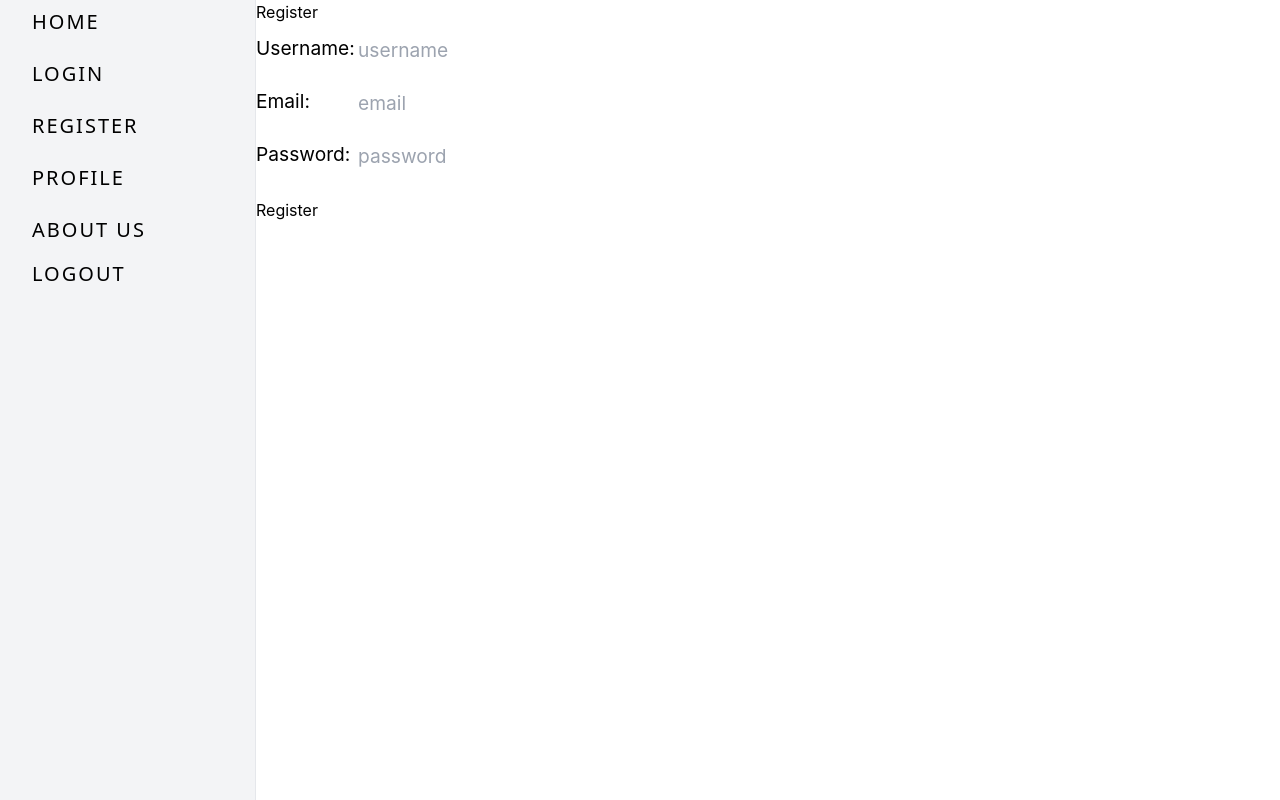
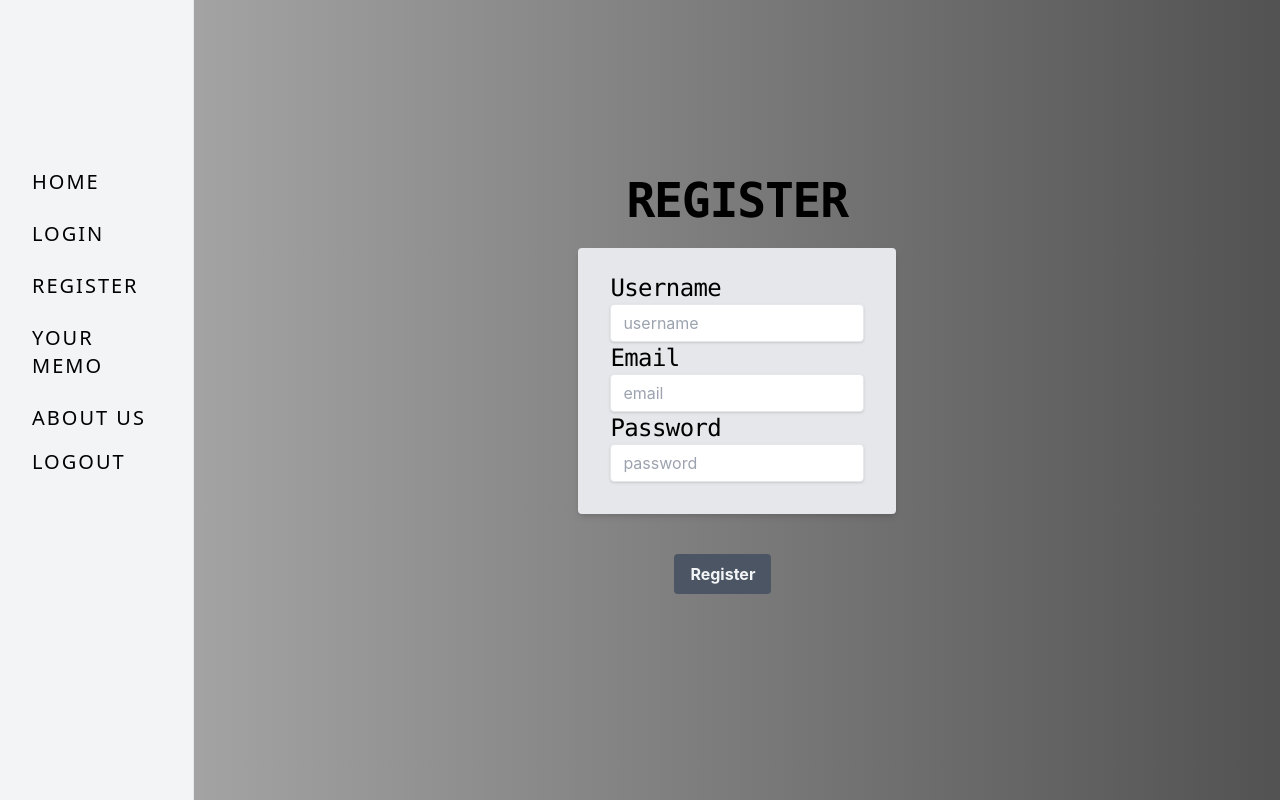
Before and after one commit to poomin12082542/SPA-project, a Next.js app in the folder frontend/: page /register in a window 1280 px wide. Built offline with nearby package versions, Linux system fonts and the light colour scheme.

Commit message:
7th commit tailwind everything except memo

```diff
--- a/frontend/components/navbar.js
+++ b/frontend/components/navbar.js
@@ -6,7 +6,7 @@ const Navbar = () => (
         <Link href="/"><li className ="text-xl font-sans p-2 hover:text-gray-500 mx-6 mb-2   uppercase tracking-widest"> Home </li></Link>
         <Link href="/login"><li className ="text-xl font-sans p-2 hover:text-gray-500 mx-6 mb-2  uppercase tracking-widest"> Login </li></Link>
         <Link href="/register"><li className ="text-xl font-sans p-2 hover:text-gray-500 mx-6 mb-2   uppercase tracking-widest"> Register </li></Link>
-        <Link href="/profile"><li className ="text-xl font-sans p-2 hover:text-gray-500 mx-6 mb-2   uppercase tracking-widest"> Profile </li></Link>
+        <Link href="/memo"><li className ="text-xl font-sans p-2 hover:text-gray-500 mx-6 mb-2   uppercase tracking-widest"> Your Memo </li></Link>
         <Link href="/aboutus"><li className ="text-xl font-sans p-2 hover:text-gray-500 mx-6 mb-2text-xs uppercase tracking-widest"> About Us</li></Link>
         <Link href="/logout"><li className ="text-xl font-sans p-2 hover:text-gray-500 mx-6 mb-2  uppercase tracking-widest"> Logout </li></Link>
         </ul>
--- a/frontend/pages/aboutus.js
+++ b/frontend/pages/aboutus.js
@@ -10,32 +10,32 @@ const AboutUs = ({ avatar_url, login }) => {
             <title>About Us</title>
         </Head>
         <div className="flex min-h-screen">
-            <div className="w-64 bg-gray-100 border-r border-gray-200"><Navbar /></div>
+            <div className="w-64 bg-gray-100 border-r border-gray-200 py-40"><Navbar /></div>
 
-            <div className="flex-1">
-                <h2> About Us </h2>
-                <b>เว็บไซต์นี้เป็นส่วนหนึ่งของวิชา 240-311 DISTRIBUTED COM AND WEB TECHNO  โดยมีจุดประสงค์ เพื่อบรรลุงานที่ได้รับมอบหมายเรื่อง Javascript Website Assignment  ซึ่งรายงานนี้มีเนื้อหาเกี่ยวกับ........ </b>
-                <b>ผู้จัดทำได้เลือก หัวข้อนี้ในการทำรายงาน เนื่องมาจากเป็นเรื่องที่น่าสนใจ ............... ผู้จัดทำจะต้องขอขอบคุณ อ.......... ผู้ให้ความรู้ และแนวทางการศึกษาเพื่อน ๆ ทุกคนที่ให้ ความช่วยเหลือมาโดยตลอด ผู้จัดทำหวังว่ารายงานฉบับนี้จะให้ความรู้ และเป็นประโยชน์แก่ผู้อ่านทุก ๆ ท่าน </b>
-                <h1 className={styles.title}>
-                    <img src={avatar_url} width="80" />
-                </h1>
-
-                <ul>
-                    <li>จัดทำโดย</li>
-                    <li>นายภูมินทร์ พร้อมวงศ์</li>
-                    <li>รหัสนักศึกษา 61355512021</li>
-                    <li>คณะวิศกรรมศาสตร์ สาขาวิศกรรมคอมพิวเตอร์</li>
+            <div className="bg-gradient-to-r from-neutral-400 to-neutral-600 flex-1 ">
+            <div className='px-60 pt-44'>
+                <h2 className='text-5xl font-mono tracking-tight text-black px-44 font-bold'> About Us </h2>
+                <br />
+                <b className='text-xl font-mono-thin tracking-tight text-black '>This website is part of 240-311 DISTRIBUTED COM AND WEB TECHNO mini project. Teach by Asst.Prof.Warodom Werapun  </b>
+                <br /><br />
+                <div className='grid grid-cols-2 gap-4'>
+                    <div>
+                <ul className='font-bold'>
+                    <li>Made by</li>
+                    <li>Poomin Promwong</li>
+                    <li>NO.6135512021</li>
+                    <li>Student of Computer Engineering</li>
                 </ul>
+              </div>
+              <div>
+              <img className=" rounded-full  filter grayscale  h-28 w-28    " src='images/poomin.jpg' alt='poomin'></img>
+              </div>
+               </div>
+                </div>
             </div>
         </div>
 
     </Layout>)
 }
-AboutUs.getInitialProps = async (ctx) => {
-    const res = await fetch('https://api.github.com/users/poomin12082542')
-    const json = await res.json()
-    return { login: json.login, avatar_url: json.avatar_url }
-}
-
 
 export default AboutUs
--- a/frontend/pages/index.js
+++ b/frontend/pages/index.js
@@ -11,11 +11,16 @@ export default function Home({ token }) {
         <title>Home</title>
       </Head>
       <div className="flex min-h-screen">
-        <div className="w-64 bg-gray-100 border-r border-gray-200"><Navbar /></div>
+        <div className="w-64 bg-gray-100 border-r border-gray-200 py-40"><Navbar /></div>
 
-        <div className="flex-1">
-          <h1 >Home page</h1>
-
+        <div className="flex-1 ">
+          <img className=" object-cover w-full h-full filter grayscale blur-sm brightness-100 " src='images/bg.gif' alt='bg'></img>
+          <div class=" absolute top-0 right-0 px-6 py-4">
+            <h4 class="mb-3 text-6xl font-mono tracking-tight text-black pt-80 pr-96  pl-96 font-bold">MUSE MEMO</h4>
+          </div>
+          <div class=" absolute top-0 right-0 px-6 py-4">
+            <h4 class="mb-3 text-2xl font-mono tracking-tight text-black pt-60 pr-96  pl-60 font-bold">WELCOME TO</h4>
+          </div>
         </div>
       </div>
     </Layout>
--- a/frontend/pages/login.js
+++ b/frontend/pages/login.js
@@ -30,25 +30,27 @@ export default function Login({ token }) {
     }
 
     const loginForm = () => (
-        <div className={styles.gridContainer}>
-            <div>
-                Username:
+        <div>
+            <div className='text-2xl font-mono tracking-tight text-black '>
+                Username
             </div>
             <div>
                 <input type="text"
                     name="username"
                     placeholder="username"
                     onChange={(e) => setUsername(e.target.value)}
+                    class="shadow appearance-none border rounded w-full py-2 px-3 text-gray-700 leading-tight focus:outline-none focus:shadow-outline"
                 />
             </div>
-            <div>
-                Password:
+            <div className='text-2xl font-mono tracking-tight text-black '>
+                Password
             </div>
             <div>
                 <input type="password"
                     name="password"
                     placeholder="password"
-                    onChange={(e) => setPassword(e.target.value)} />
+                    onChange={(e) => setPassword(e.target.value)}
+                    class="shadow appearance-none border rounded w-full py-2 px-3 text-gray-700 leading-tight focus:outline-none focus:shadow-outline"/>
             </div>
         </div>
     )
@@ -63,12 +65,14 @@ export default function Login({ token }) {
                 <title>Login</title>
             </Head>
             <div className="flex min-h-screen">
-                <div className="w-64 bg-gray-100 border-r border-gray-200"><Navbar /></div>
-                <div className="flex-1">
-
-                    <h1>Login</h1>
+                <div className="w-64 bg-gray-100 border-r border-gray-200 py-40"><Navbar /></div>
+                <div className="bg-gradient-to-r from-neutral-400 to-neutral-600 flex-1 px-96 pt-44">
+                    <h1 className='text-5xl font-mono tracking-tight text-black px-16 font-bold'>LOGIN</h1>
+                    <br />
+                    <div class="bg-gray-200 shadow-md rounded px-8 pt-6 pb-8 mb-4">
                     {loginForm()}
-                    <div>
+                    </div>
+                    <div className='px-10'>
                         <input type="checkbox"
                             name="IsRememberMe"
                             onChange={(e) => setIscheck(e.target.value)}
@@ -76,8 +80,8 @@ export default function Login({ token }) {
                         <br /><br />
                     </div>
 
-                    <div>
-                        <button onClick={login}>Login</button>
+                    <div className='px-24'>
+                        <button onClick={login} className="bg-gray-600 hover:bg-gray-500 text-gray-100 font-bold py-2 px-4 rounded">Log in</button>
                     </div>
                 </div>
             </div>
--- a/frontend/pages/logout.js
+++ b/frontend/pages/logout.js
@@ -17,7 +17,7 @@ export default function Logout({ token }) {
     const logout = async () => {
         console.log('remove token: ', token)
         let result = await axios.get(`${config.URL}/logout`, { withCredentials: true })
-        setStatus("Logout successful")
+        setStatus("LOGOUT DONE!")
     }
 
     return (
@@ -25,13 +25,13 @@ export default function Logout({ token }) {
             <Head>
                 <title>User profile</title>
             </Head>
-            <div className="flex min-h-screen">
-                <div className="w-64 bg-gray-100 border-r border-gray-200"><Navbar /></div>
+            <div className="bg-gradient-to-r from-neutral-400 to-neutral-600 flex min-h-screen">
+                <div className="w-64 bg-gray-100 border-r border-gray-200 py-40"><Navbar /></div>
 
-                <div className="flex-1">
-                    <h1>Logout</h1>
+                <div className="flex-1 px-12 py-12">
+
                     <div>
-                        <h2> {status}  </h2>
+                        <h2 className='text-3xl font-mono tracking-tight text-black px-96 py-60 font-bold'> {status}  </h2>
                     </div>
                 </div>
             </div>
--- a/frontend/pages/profile.js
+++ b/frontend/pages/memo.js
@@ -33,7 +33,7 @@ const Profile1 = ({ token }) => {
     return (
         <Layout>
             <Head>
-                <title>User profile</title>
+                <title>Your Memo</title>
             </Head>
             <div className="flex min-h-screen">
                 <div className="w-64 bg-gray-100 border-r border-gray-200"><Navbar /></div>
--- a/frontend/pages/register.js
+++ b/frontend/pages/register.js
@@ -38,34 +38,37 @@ export default function Register({ token }) {
     }
 
     const registerForm = () => (
-        <div className={styles.gridContainer}>
-            <div>
-                Username:
+        <div >
+            <div className='text-2xl font-mono tracking-tight text-black '>
+                Username
             </div>
             <div>
                 <input type="text"
                     name="username"
                     placeholder="username"
                     onChange={(e) => setUsername(e.target.value)}
+                    class="shadow appearance-none border rounded w-full py-2 px-3 text-gray-700 leading-tight focus:outline-none focus:shadow-outline"
                 />
             </div>
-            <div>
-                Email:
+            <div className='text-2xl font-mono tracking-tight text-black '>
+                Email
             </div>
             <div>
                 <input type="email"
                     name="email"
                     placeholder="email"
-                    onChange={(e) => setEmail(e.target.value)} />
+                    onChange={(e) => setEmail(e.target.value)}
+                    class="shadow appearance-none border rounded w-full py-2 px-3 text-gray-700 leading-tight focus:outline-none focus:shadow-outline" />
             </div>
-            <div>
-                Password:
+            <div className='text-2xl font-mono tracking-tight text-black '>
+                Password
             </div>
             <div>
                 <input type="password"
                     name="password"
                     placeholder="password"
-                    onChange={(e) => setPassword(e.target.value)} />
+                    onChange={(e) => setPassword(e.target.value)}
+                    class="shadow appearance-none border rounded w-full py-2 px-3 text-gray-700 leading-tight focus:outline-none focus:shadow-outline"/>
             </div>
 
         </div>
@@ -78,15 +81,16 @@ export default function Register({ token }) {
                 <title>Register</title>
             </Head>
             <div className="flex min-h-screen">
-    <div className="w-64 bg-gray-100 border-r border-gray-200"><Navbar /></div>
-    <div className="flex-1">
-                <h1>Register</h1>
-                <div className={styles.content}>
+    <div className="w-64 bg-gray-100 border-r border-gray-200 py-40"><Navbar /></div>
+    <div className="bg-gradient-to-r from-neutral-400 to-neutral-600 flex-1 px-96 pt-44">
+                <h1 className='text-5xl font-mono tracking-tight text-black px-12 font-bold'>REGISTER</h1>
+                <br />
+                <div class="bg-gray-200 shadow-md rounded px-8 pt-6 pb-8 mb-4">
                     {registerForm()}
                 </div>
-
-                <div>
-                    <button onClick={register}>Register</button>
+                <br />
+                <div className='px-24'>
+                    <button onClick={register} className="bg-gray-600 hover:bg-gray-500 text-gray-100 font-bold py-2 px-4 rounded">Register</button>
                 </div>
             </div>
             </div>
```
Also changed, not shown: 1 other file (tests, documents, lock files or other folders).
